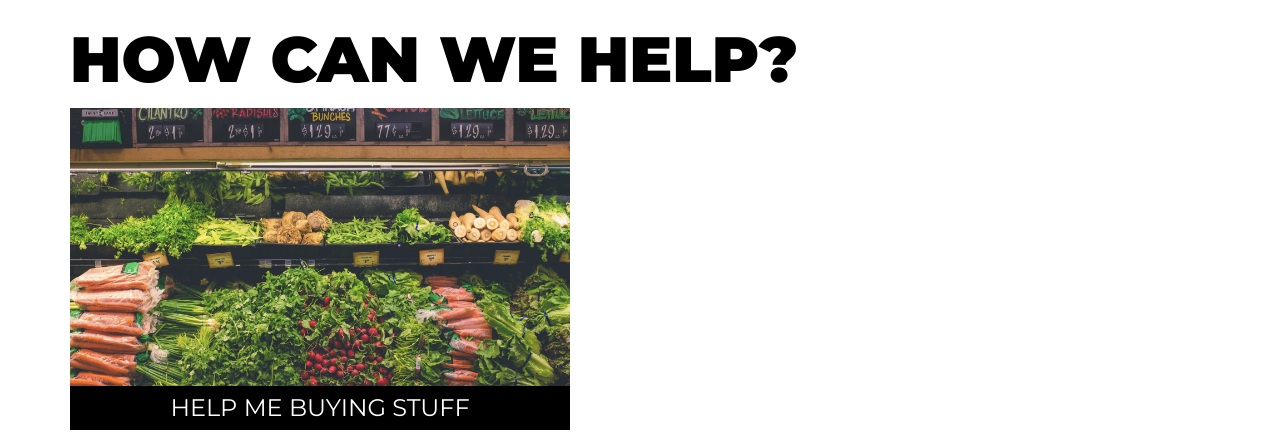
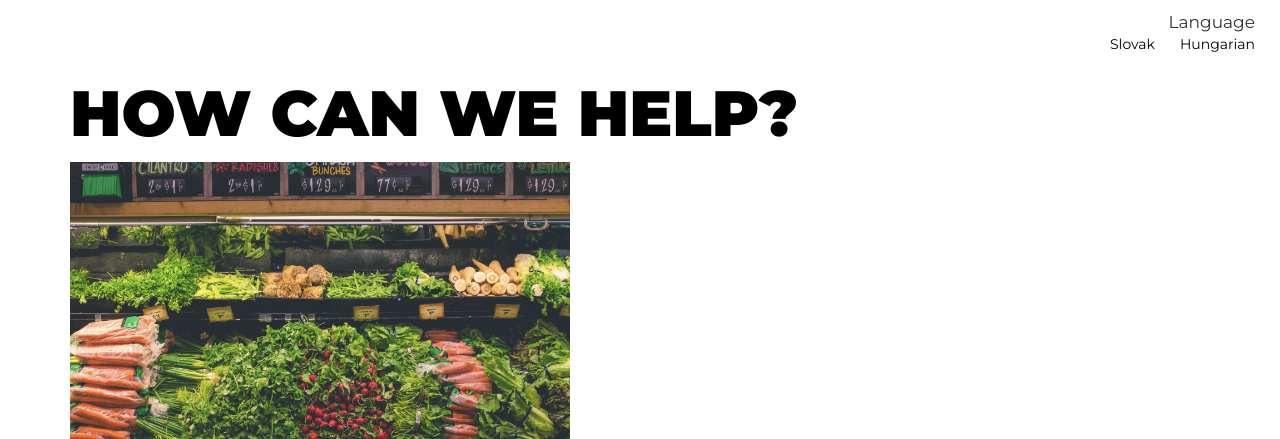
Before and after one commit to hunwalk/request-help, a Yii app: template views/site/index.php in a window 1280 px wide. Shown: the top 439 px of the page. Run offline with PHP 8.4 and a stand-in for Yii, Linux system fonts and the light colour scheme; the template is opened without the code that fills it, so the values that code supplies are empty; some libraries are stand-ins or nearby versions.

Commit message:
feat: added translator for frontend

```diff
--- a/views/layouts/main.php
+++ b/views/layouts/main.php
@@ -33,6 +33,19 @@ AppAsset::register($this);
     </a>
 </div>
 
+<div class="top-container">
+    <div class="language-container">
+        <span class="top-container-title"><?= Yii::t('app', 'Language') ?></span>
+        <div class="language-selector-container">
+
+            <a href="#!" class="language-selector <?= Yii::$app->language === 'sk' ? 'selected' : ''?>"><?= Yii::t('app', 'Slovak')?></a>
+            <a href="#!" class="language-selector <?= Yii::$app->language === 'hu' ? 'selected' : ''?>"><?= Yii::t('app', 'Hungarian')?></a>
+        </div>
+    </div>
+
+</div>
+
+
 <div class="container">
     <?= $content ?>
 </div>
--- a/web/css/site.css
+++ b/web/css/site.css
@@ -140,3 +140,43 @@ a {
         max-width: 100%;
     }
 }
+
+.top-container {
+    display: flex;
+    flex-direction: row;
+    justify-content: flex-end;
+    margin-top: 10px;
+    font-family: Montserrat, sans-serif;
+}
+
+.language-container{
+    display: flex;
+    flex-direction: column;
+    align-items: flex-end;
+    margin: 0 25px 0 0;
+}
+
+.language-selector{
+    color: black;
+}
+
+.language-selector:nth-child(n+2){
+    margin-left: 25px;
+}
+
+.language-selector.selected{
+    border-bottom: 2px solid black;
+}
+
+.top-container-title {
+    font-family: Montserrat, sans-serif;
+    font-size: 17px;
+    font-weight: 500;
+}
+
+.language-selector-container {
+    display: flex;
+    flex-direction: row;
+    justify-content: flex-end;
+    align-items: center;
+}
```
